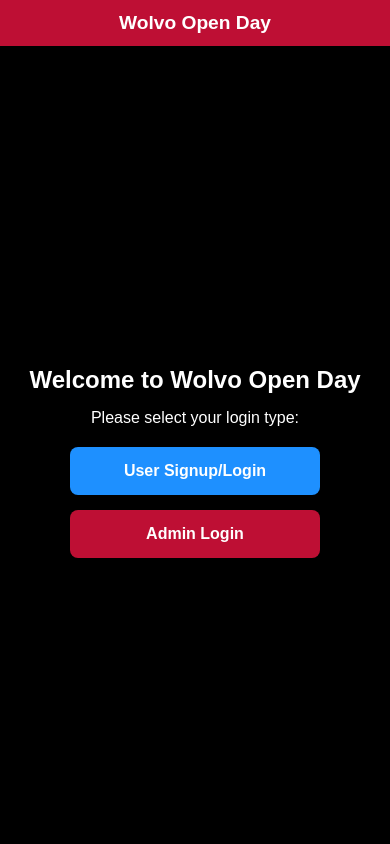
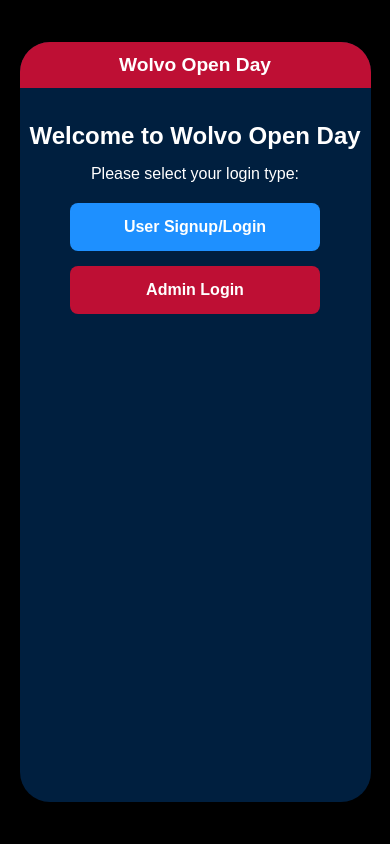
Before and after one commit to EthanRhodes2003/Open-Day-App--The-Group-, a PHP site: page / in a window 390 px wide. Run offline with PHP 8.4, Linux system fonts and the light colour scheme.

Commit message:
Mobile layout can be expanded, signup details add to database, account login validation added from database.

```diff
--- a/css/homepage.css
+++ b/css/homepage.css
@@ -16,7 +16,7 @@ body {
   padding: 0 20px; /* Added some padding on small devices */
 }
 
-/* Mobile Frame: Wrapper around content */
+/* Mobile Frame */
 .mobile-frame {
   width: 90%;
   max-width: 768px;
--- a/css/index.css
+++ b/css/index.css
@@ -14,6 +14,18 @@ body {
   justify-content: center;
   align-items: center;
   height: 100vh;
+}
+
+/* Mobile Frame Styling */
+.mobile-frame {
+  max-width: 768px;
+  width: 90%;
+  height: 90vh;
+  background-color: #001F3F;
+  border-radius: 30px;
+  box-shadow: 0 4px 12px rgba(0, 0, 0, 0.2);
+  overflow: hidden;
+  position: relative;
 }
 
 /* Top bar with the application title */
```
